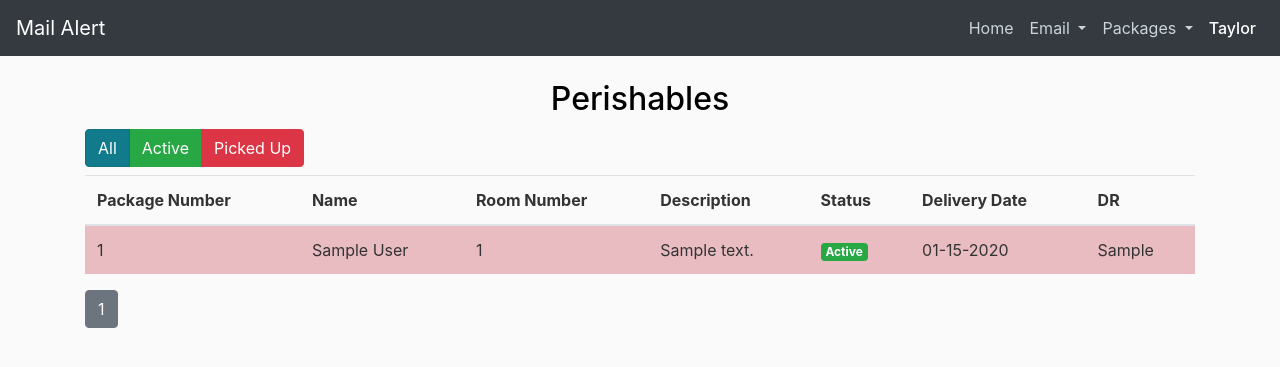
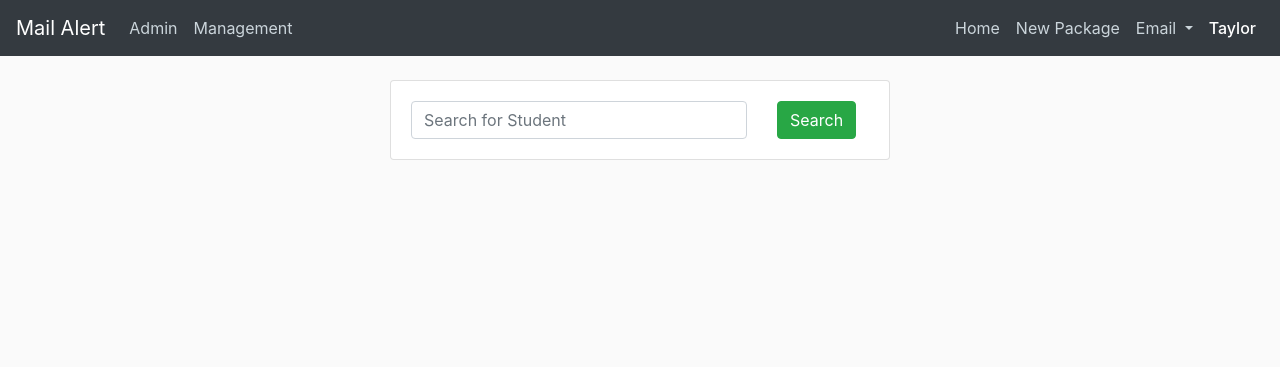
Before and after one commit to cmans782/emailAlert, a Flask app: page / in a window 1280 px wide. Shown: the top 367 px of the page. Run offline with Flask 2, Linux system fonts and the light colour scheme; a user stored in the database is signed in; tables that the repository leaves empty hold one stand-in row (values such as "Sample post"); some libraries are stand-ins or nearby versions.

Commit message:
serach for student and remove selected packages

```diff
--- a/Mail_Alert/mailalert/__init__.py
+++ b/Mail_Alert/mailalert/__init__.py
@@ -28,11 +28,12 @@ def create_app(config_class=Config):
     login_manager.init_app(app)
     mail.init_app(app)
 
-    from mailalert.models import Package, Employee, Message, SentMail
+    # Admin Panel
+    from mailalert.models import Package, Employee, Message, SentMail, Student
     admin.add_view(ModelView(Package, db.session))
     admin.add_view(ModelView(Employee, db.session))
     admin.add_view(ModelView(Message, db.session))
-    # admin.add_view(ModelView(SentMail, db.session))
+    admin.add_view(ModelView(Student, db.session))
 
 
     from mailalert.employees.routes import employees  #import blueprint instance
--- a/Mail_Alert/mailalert/main/routes.py
+++ b/Mail_Alert/mailalert/main/routes.py
@@ -6,15 +6,6 @@ from mailalert import db
 from mailalert.main.utils import send_package_update_email
 
 main = Blueprint('main', __name__)
-
-
-@main.route("/")
-@main.route("/home")
-@login_required
-def home():
-    page = request.args.get('page', 1, type=int)
-    packages = Package.query.filter_by(perishable=True).order_by(Package.delivery_date.desc()).paginate(page=page, per_page=10)
-    return render_template('home.html', packages=packages)
 
 
 @main.route("/composeEmail", methods=['GET', 'POST'])
@@ -31,7 +22,7 @@ def compose_email():
         message = Message.query.get(message_id)
         send_package_update_email(message.content, recipient_emails, cc_recipients)
         flash("Email successfully sent!", "success")
-        return redirect(url_for('main.home'))
+        return redirect(url_for('packages.home'))
 
     messages = Message.query.all()
     return render_template('composeEmail.html', title="Compose Email", composeEmailForm=composeEmailForm, \
--- a/Mail_Alert/mailalert/packages/forms.py
+++ b/Mail_Alert/mailalert/packages/forms.py
@@ -11,3 +11,8 @@ class NewPackageForm(FlaskForm):
     description = StringField('Description', validators=[DataRequired()])
     perishable = BooleanField('Perishable')
     submit = SubmitField('Submit')
+
+class StudentInfoForm (FlaskForm):
+    userID = StringField('Student Identification', validators=[DataRequired()])
+    pick_up = BooleanField('Pick up Package')
+    submit = SubmitField("Search")
--- a/Mail_Alert/mailalert/packages/routes.py
+++ b/Mail_Alert/mailalert/packages/routes.py
@@ -1,16 +1,49 @@
 from flask import render_template, url_for, flash, redirect, request, Blueprint, jsonify
 from flask_login import login_required, current_user
-from mailalert.packages.forms import NewPackageForm
+from mailalert.packages.forms import NewPackageForm, StudentInfoForm
 from mailalert.packages.utils import string_to_bool
-from mailalert.models import Package
+from mailalert.models import Package, Student
 from mailalert import db
+from datetime import datetime
 import json
 
 packages = Blueprint('packages', __name__)
 
+@packages.route("/", methods=['GET', 'POST'])
+@packages.route("/home", methods=['GET', 'POST'])
+@login_required
+def home():
+    packages, student = [], []
+    form = StudentInfoForm()
+    if form.validate_on_submit():
+        student_name = form.userID.data
+        fname, lname = student_name.split()
+        student = Student.query.filter_by(fname=fname, lname=lname).first()
+        page = request.args.get('page', 1, type=int)
+        packages = Package.query.filter_by(student_id=student.id).order_by(Package.delivery_date.desc()).paginate(page=page, per_page=10)
+
+    return render_template('home.html', packages=packages, student=student, form=form)
+
+
+@packages.route("/pickup_package", methods=['POST'])
+@login_required
+def _pickup_package():
+
+    package_id_list = request.form.getlist("pick_up")
+    if package_id_list:  # make sure the user selected at least one package
+        for package_id in package_id_list:
+            package = Package.query.get(package_id)   # get the package object using its id
+            package.status = 'Picked Up'
+            package.picked_up_date = datetime.now()
+            flash('Packages were successfully picked up!', 'success')
+        db.session.commit()
+    else:
+        flash('No packages were selected!', 'danger')
+    return redirect(url_for('packages.home'))
+
 
 @packages.route("/newPackage", methods=['GET', 'POST'])
-# @login_required
+@login_required
 def newPackage():
     form = NewPackageForm()
     if form.validate_on_submit():
@@ -22,12 +55,15 @@ def newPackage():
 
         for i in range(len(firstName)):
             result = string_to_bool(perishable[i])  # convert perishable from string value to boolean
-            package = Package(fname=firstName[i], lname=lastName[i], roomNum=roomNumber[i], description=description[i], perishable=result, dr=current_user.fname)
+            # get the student with the name and room number entered
+            student = Student.query.filter_by(fname=firstName[i], lname=lastName[i], room=roomNumber[i]).first()
+            # create a new package from user input and make the package a child of the student object
+            package = Package(description=description[i], perishable=result, dr=current_user.fname, owner=student)
             db.session.add(package)
         db.session.commit()
 
         flash('Packages sucessfully added!', 'success')
-        return redirect(url_for("main.home"))
+        return redirect(url_for("packages.home"))
     return render_template('newPackage.html', title='New_Package', form=form)
 
 @packages.route("/packages", methods=['GET'])
@@ -36,11 +72,3 @@ def package():
     page = request.args.get('page', 1, type=int)
     packages = Package.query.filter_by(perishable=False).order_by(Package.delivery_date.desc()).paginate(page=page, per_page=10)
     return render_template('packages.html', title="Packages", packages=packages)
-
-
-# @packages.route("/packages/<str:fname>", methods=['GET', 'POST'])
-# @login_required
-# def package():
-#     page = request.args.get('page', 1, type=int)
-#     packages = Package.query.order_by(Package.delivery_date.desc()).paginate(page=page, per_page=10)
-#     return render_template('packages.html', title="Packages", packages=packages)
--- a/Mail_Alert/mailalert/templates/home.html
+++ b/Mail_Alert/mailalert/templates/home.html
@@ -1,41 +1,66 @@
 {% extends "layout_with_navbar.html" %}
 {%block content %}
+<form action="" method="POST">
+    {{ form.hidden_tag() }}
+    <div class="card" style="width:500px; margin:0 auto;">
+        <div class="card-body">
+            <div class="row">
+                <div class="col-9">
+                    {% if form.userID.errors %}
+                        {{ form.userID(class="form-control form-control-md is-invalid") }}
+                        <div class="invalid-feedback">
+                            {% for error in form.userID.errors %}
+                                <span>{{ error }}</span>
+                            {% endfor %}
+                        </div>
+                    {% else %}
+                        {{ form.userID(class="form-control form-control-md", placeholder='Search for Student') }}
+                    {% endif %}
+                </div>
+                <div class="col-3">
+                    {{ form.submit(class="btn btn-success") }}
+                </div>
+            </div>
+        </div>
+    </div>
+</form>
 
-<div style="margin-left:auto; margin-right:auto;">
-    <h2 style = text-align:center;color:black>Perishables</h2>
-    <h2>
-        <div class="btn-group btn-group-toggle" data-toggle="buttons">
-            <label class="btn btn-info active">
-            <input style = "visibility:hidden" type="radio" name="status" value="all" checked="checked"> All
-            </label>
-            <label class="btn btn-success">
-                <input style = "visibility:hidden" type="radio" name="status" value="active"> Active
-            </label>
-            <label class="btn btn-danger">
-                <input style = "visibility:hidden" type="radio" name="status" value="picked-up"> Picked Up
-            </label>
+{% if student %}
+    <div class="row" style="margin-top:50px;">
+        <div class="col">
+            <div class="card">
+                <div class="card-body">
+                    <div class='form-label-group'>
+                        <h5 style="font-weight:bold; text-align:center;">{{ student.fname }} {{ student.lname }}</h5>
+                        <br>
+                        <h6><span style="font-weight:bold">ID:</span> {{ student.userID }} </h6>
+                        <br>
+                        <!-- <h6>Hall: {{ student.room }}</h6>
+                        <br> -->
+                        <h6><span style="font-weight:bold">Room:</span> {{ student.room }}</h6>
+                        <br>
+                        <h6><span style="font-weight:bold">Email:</span> {{ student.email }}</h6>
                     </div>
-    </h2>
                 </div>
-
+            </div>
+        </div>
+        <div class="col">
+            <form method="POST" action="{{url_for('packages._pickup_package')}}">
                 <table id="packagesTable" class="table table-striped table-hover">
                     <thead>
                         <tr>
                             <th>Package&nbsp;Number</th>
-            <th>Name</th>
-            <th>Room&nbsp;Number</th>
                             <th>Description</th>
                             <th>Status</th>
-            <th>Delivery Date</th>
+                            <th>Delivery&nbsp;Date</th>
                             <th>DR</th>
+                            <th>Pick&nbsp;Up</th>
                         </tr>
                     </thead>
-    <tbody class="table-danger">
+                    <tbody>
                         {% for package in packages.items %}
-        <tr data-status="active">
+                            <tr data-status="{{ package.status }}">
                                 <td>{{ package.id }}</td>
-            <td>{{ package.fname }} {{ package.lname }}</td>
-            <td>{{ package.roomNum }}</td>
                                 <td>{{ package.description }}</td>
                                 {% if package.status == "Active" %}
                                     <td><span class="badge badge-success">{{ package.status }}</span></td>
@@ -44,11 +69,35 @@
                                 {% endif %}
                                 <td>{{ package.delivery_date.strftime('%m-%d-%Y') }}</td>
                                 <td>{{ package.dr }}</td>
+                                <td>{{ form.pick_up(class="form-control form-control-md", value=package.id) }}</td>
                             </tr>
                         {% endfor %}
                     </tbody>
                 </table>
 
+                <!-- Pickup Package Modal -->
+                <div id="pickupPackageModal" class="modal fade">
+                        <div class="modal-dialog">
+                            <div class="modal-content">
+                                <div class="modal-header">
+                                    <h4 class="modal-title">Pickup Package</h4>
+                                    <button type="button" class="close" data-dismiss="modal" aria-hidden="true">&times;</button>
+                                </div>
+                                <div class="modal-body">
+                                    <p>Please enter student ID to confirm pickup</p>
+                                </div>
+                                <div class="modal-footer">
+                                    <button type="button" class="btn btn-secondary" data-dismiss="modal">Close</button>
+                                    <input type="submit" class="btn btn-success" value="Confirm">
+                                </div>
+                            </div>
+                        </div>
+                    </div>
+                <!-- End Pickup Package Modal -->
+            </form>
+
+            <div class="row">
+                <div class="col">
                     {% for page_num in packages.iter_pages(left_edge=1, right_edge=1, left_current=3, right_current=3) %}
                         {% if page_num %}
                             {% if packages.page == page_num %}
@@ -61,8 +110,33 @@
                         {% endif %}
                     {% endfor %}
                 </div>
+                <div class="col">
+                    <h2> <!-- Filter buttons -->
+                        <div class="btn-group btn-group-toggle pull-right" data-toggle="buttons">
+                            <label class="btn btn-info active">
+                                <input style = "visibility:hidden" type="radio" name="status" value="all" checked="checked"> All
+                            </label>
+                            <label class="btn btn-success">
+                                <input style = "visibility:hidden" type="radio" name="status" value="Active"> Active
+                            </label>
+                            <label class="btn btn-danger">
+                                <input style = "visibility:hidden" type="radio" name="status" value="Picked Up"> Picked Up
+                            </label>
+                        </div>
+                    </h2> <!-- End Filter buttons -->
+                </div>
+            </div>
+
+        </div>
+    </div>
+    <!-- Pick up button -->
+    <div class="float-right">
+        <a href="#pickupPackageModal" class="btn btn-success" data-toggle="modal"><span>Pick Up</span></a>
+    </div>
+{% endif %}
 
 <script type="text/javascript">
+    // Filter buttons
     $(document).ready(function () {
         $(".btn-group .btn").click(function () {
             var inputValue = $(this).find("input").val();
--- a/Mail_Alert/mailalert/templates/layout_with_navbar.html
+++ b/Mail_Alert/mailalert/templates/layout_with_navbar.html
@@ -48,9 +48,24 @@
       </button>
 
       <div class="collapse navbar-collapse" id="navbarNavDropdown">
+        <ul class="navbar-nav">
+          {% if current_user.is_admin() %}
+          <li class="nav-item">
+            <a class="nav-link" href="{{ url_for('admin.index') }}">Admin<span class="sr-only">(current)</span></a>
+          </li>
+          {% endif %}
+          {% if current_user.allowed('Building Director') %}
+            <li class="nav-item">
+              <a class="nav-link" href="{{ url_for('employees.management') }}">Management<span class="sr-only">(current)</span></a>
+            </li>
+          {% endif %}
+        </ul>
         <ul class="navbar-nav ml-auto">
           <li class="nav-item">
             <a class="nav-link" href="/">Home <span class="sr-only">(current)</span></a>
+          </li>
+          <li class="nav-item">
+            <a class="nav-link" href="{{ url_for('packages.newPackage') }}">New Package<span class="sr-only">(current)</span></a>
           </li>
 
           <li class="nav-item dropdown">
@@ -64,26 +79,6 @@
             </div>
           </li>
 
-          <li class="nav-item dropdown">
-            <a class="nav-link dropdown-toggle" href="#" id="navbarDropdownMenuLink" data-toggle="dropdown"
-              aria-haspopup="true" aria-expanded="false">
-              Packages
-            </a>
-            <div class="dropdown-menu dropdown-menu-right" aria-labelledby="navbarDropdownMenuLink">
-              <a class="dropdown-item" href="{{ url_for('packages.newPackage') }}">New Package</a>
-              <a class="dropdown-item" href="{{ url_for('packages.package') }}">View Packages</a>
-            </div>
-          </li>
-          {% if current_user.allowed('Building Director') %}
-            <li class="nav-item">
-              <a class="nav-link" href="{{ url_for('employees.management') }}">Management<span class="sr-only">(current)</span></a>
-            </li>
-          {% endif %}
-          {% if current_user.is_admin() %}
-            <li class="nav-item">
-              <a class="nav-link" href="{{ url_for('admin.index') }}">Admin<span class="sr-only">(current)</span></a>
-            </li>
-          {% endif %}
           <li class="nav-item dropdown">
               <a class="nav-link active" href="#" id="navbarDropdownMenuLink" data-toggle="dropdown"
                 aria-haspopup="true" aria-expanded="false">
```
Also changed, not shown: Mail_Alert/mailalert/employees/routes.py (+4 -4 lines), Mail_Alert/mailalert/models.py (+19 -19 lines), Mail_Alert/mailalert/site.db. Lines whose indentation alone changed are shown as unchanged.
